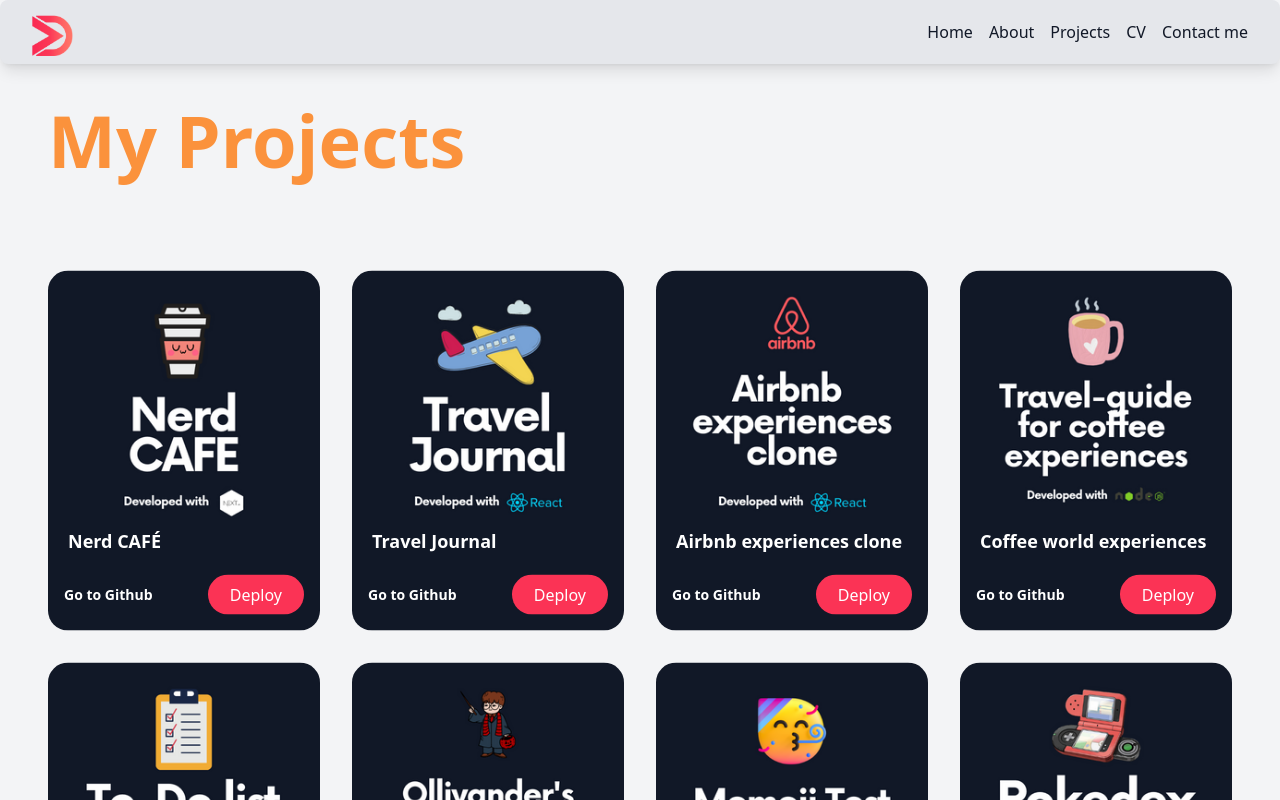
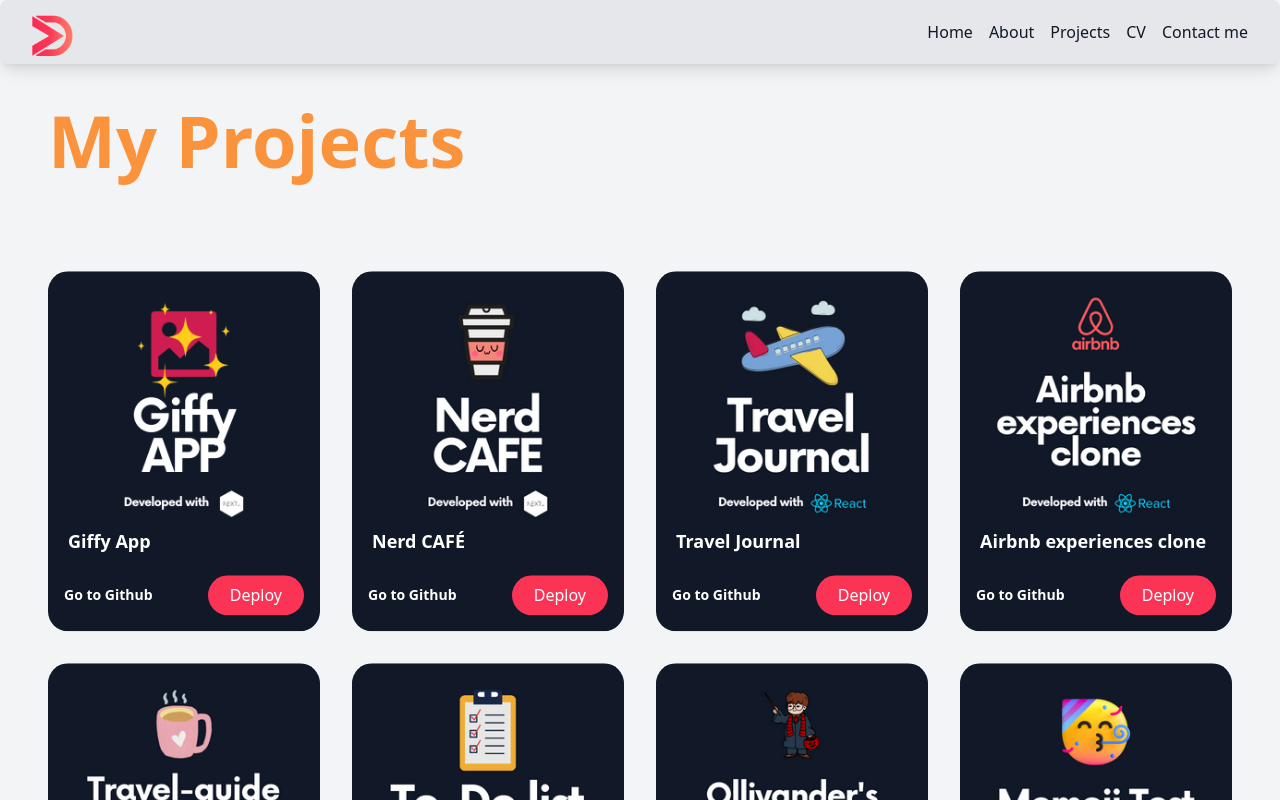
Before and after one commit to DaianaArena/my-portfolio-v2, a Next.js app: page /projects in a window 1280 px wide. Shown: the top 800 px of the page. Built offline with nearby package versions, Linux system fonts and the light colour scheme.

Commit message:
adding projects

```diff
--- a/src/app/projects/page.tsx
+++ b/src/app/projects/page.tsx
@@ -11,12 +11,22 @@
 import coffeeImage from '../../../public/projects/coffee.png'
 import experiencesImage from '../../../public/projects/experiences.png'
 import nerdcafe from '../../../public/projects/nerdcafe.png'
+import giffyapp from '../../../public/projects/giffyapp.png'
 
 
 //List of my projects
 const Projects = [
   {
     key: 0,
+    title: "Giffy App",
+    description: "Discover, share, and express with a GIF searcher app - Your endless source of animated moments.",
+    repo: "https://github.com/DaianaArena/giffyapp",
+    deploy: "https://giffy-app-arena.vercel.app/",
+    img: giffyapp
+
+  },
+  {
+    key: 1,
     title: "Nerd CAFÉ",
     description: "This project is a cozy coffee shop and coworking simulation where you can also find games and IT-News.",
     repo: "https://github.com/DaianaArena/nerdcafe",
@@ -25,7 +35,7 @@
 
   },
   {
-    key: 1,
+    key: 2,
     title: "Travel Journal",
     description: "This project is a responsive travel journal challenge from Scrimba, where I used React.js, SASS, and Bootstrap to create a dynamic and visually appealing travel journal web application.",
     repo: "https://github.com/DaianaArena/travel-journal",
@@ -34,7 +44,7 @@
 
   },
   {
-    key: 2,
+    key: 3,
     title: "Airbnb experiences clone",
     description: "This project is a clone of the popular platform, AirBnB experiences, built using ReactJS. With this clone, users can easily explore and book unique experiences offered by local hosts in various destinations. The use of ReactJS also ensures fast rendering times, making the user experience seamless and enjoyable.",
     repo: "https://github.com/DaianaArena/airbnb-experiences-clone",
@@ -42,7 +52,7 @@
     img: experiencesImage
   },
   {
-    key: 3,
+    key: 4,
     title: "Coffee world experiences",
     description: "This JS vainilla project is designed to provide a seamless and intuitive user experience for exploring the world's best coffee destinations. So come on in, grab a cup of joe, and start exploring with me!",
     repo: "https://github.com/DaianaArena/coffee-world-experiences",
@@ -51,7 +61,7 @@
   },
 
   {
-    key: 4,
+    key: 5,
     title: "To-Do List (C.R.U.D.)",
     description: "This is a Node.js CRUD app that allows you to create, read, update, and delete items of a list. With this app, you can easily add, view, update, and delete data, with a simple and intuitive CLI interface. Get started with managing your data today!",
     repo: "https://github.com/DaianaArena/to-do-list-crud",
@@ -60,7 +70,7 @@
   },
 
   {
-    key: 5,
+    key: 6,
     title: "Ollivander's shopping cart",
     description: "This project showcases a basic implementation of an online shopping cart for Harry Potter's Olivander's store using vanilla JavaScript. Users can add and remove items from the cart, adjust quantities, and view the total price. The goal of this project is to provide an easy-to-understand example of how to create a functional shopping cart.",
     repo: "https://github.com/DaianaArena/ollivanders-shopping-cart",
@@ -68,7 +78,7 @@
     img: shopImage
   },
   {
-    key: 6,
+    key: 7,
     title: "Memoji-Test",
     description: "MemoTest with Emojis is a fun and addictive game built entirely with vanilla JavaScript. The game challenges players to test their memory and pattern recognition skills by matching pairs of emojis hidden behind a grid of cards. With colorful and expressive emojis as the main visual element, this game offers a unique and engaging user experience.",
     repo: "https://github.com/DaianaArena/memoji-test",
@@ -76,7 +86,7 @@
     img: memojiImage
   },
   {
-    key: 7,
+    key: 8,
     title: "Pokedex APP",
     description: "This project is a Pokedex, built using HTML, CSS, and JavaScript, and powered by the PokeAPI REST service. The Pokedex allows users to search for and view information about different Pokemon, including their name, type, stats, and evolution chain.",
     repo: "https://github.com/DaianaArena/pokedex-v2",
```
Also changed, not shown: public/projects/giffyapp.png (added).
